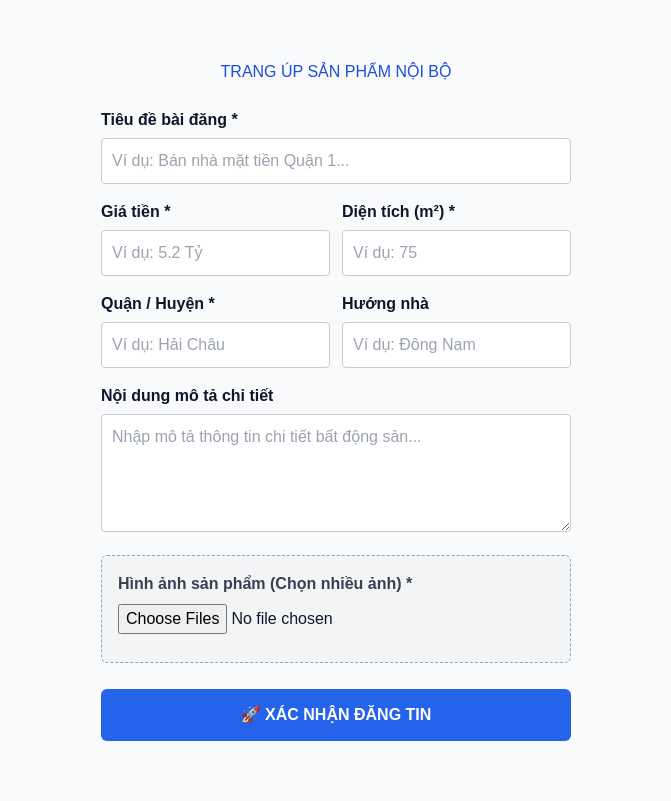
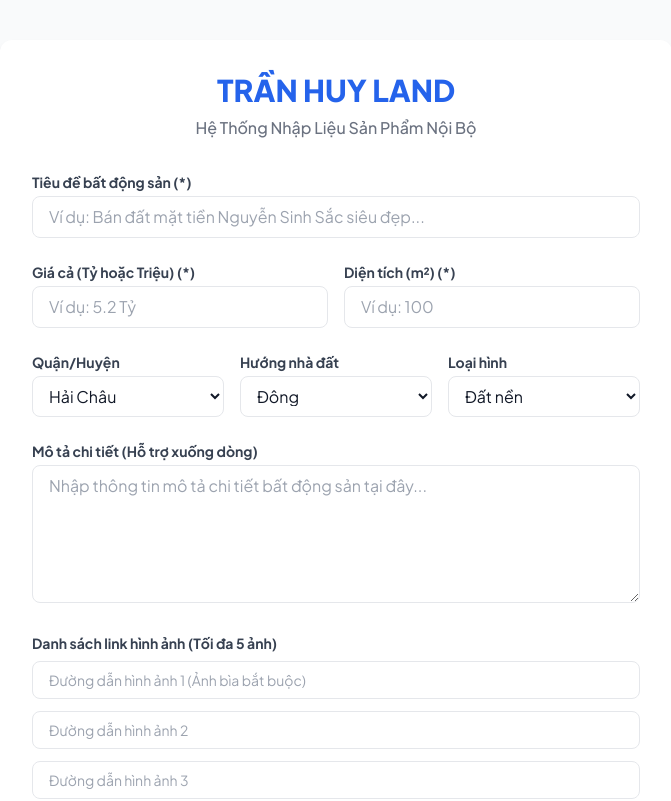
Before and after one commit to tranhuyland/tranhuylanddanang, a Next.js app: page /dang-tin in a window 1280 px wide. Shown: the top 801 px of the page, without its empty margins (304-975 px from the left). Built offline with nearby package versions, Linux system fonts and the light colour scheme.

Commit message:
Update page.tsx

```diff
--- a/src/app/dang-tin/page.tsx
+++ b/src/app/dang-tin/page.tsx
@@ -1,197 +1,159 @@
 'use client';
 
-import { useState, ChangeEvent, FormEvent } from 'react';
-
-// === ANH HUY ĐIỀN THÔNG SỐ CLOUDINARY CỦA ANH VÀO ĐÂY ===
-const CLOUD_NAME = 'ds6k0kfbz';
-const UPLOAD_PRESET = 'tranhuyland';
-
-interface FormDataState {
-  title: string;
-  price: string;
-  area: string;
-  district: string;
-  direction: string;
-  description: string;
-}
+import React, { useState } from 'react';
 
 export default function DangTinPage() {
-  const [formData, setFormData] = useState<FormDataState>({
+  const [loading, setLoading] = useState(false);
+  const [message, setMessage] = useState({ type: '', text: '' });
+
+  const [formData, setFormData] = useState({
     title: '',
     price: '',
     area: '',
-    district: '',
-    direction: '',
+    location: 'Hải Châu',
+    direction: 'Đông',
+    type: 'Đất nền',
     description: '',
+    img1: '',
+    img2: '',
+    img3: '',
+    img4: '',
+    img5: ''
   });
-  const [images, setImages] = useState<string[]>([]);
-  const [uploading, setUploading] = useState<boolean>(false);
-  const [submitting, setSubmitting] = useState<boolean>(false);
-  const [message, setMessage] = useState<{ type: 'success' | 'error'; text: string } | null>(null);
 
-  // Xử lý thay đổi ô nhập liệu
-  const handleChange = (e: ChangeEvent<HTMLInputElement | HTMLTextAreaElement | HTMLSelectElement>) => {
-    const { name, value } = e.target;
-    setFormData((prev) => ({ ...prev, [name]: value }));
+  const handleChange = (e: React.ChangeEvent<HTMLInputElement | HTMLSelectElement | HTMLTextAreaElement>) => {
+    setFormData({
+      ...formData,
+      [e.target.name]: e.target.value
+    });
   };
 
-  // Xử lý Upload nhiều ảnh lên Cloudinary cùng lúc
-  const handleImageChange = async (e: ChangeEvent<HTMLInputElement>) => {
-    if (!e.target.files) return;
-    const files = Array.from(e.target.files);
-
-    setUploading(true);
-    setMessage(null);
-    const uploadedUrls: string[] = [];
+  const handleSubmit = async (e: React.FormEvent) => {
+    e.preventDefault();
+    setLoading(true);
+    setMessage({ type: '', text: '' });
 
     try {
-      for (const file of files) {
-        const data = new FormData();
-        data.append('file', file);
-        data.append('upload_preset', UPLOAD_PRESET);
-
-        const res = await fetch(`https://api.cloudinary.com/v1_1/${CLOUD_NAME}/image/upload`, {
-          method: 'POST',
-          body: data,
-        });
-
-        if (res.ok) {
-          const fileData = await res.json();
-          uploadedUrls.push(fileData.secure_url);
-        }
-      }
-      setImages((prev) => [...prev, ...uploadedUrls]);
-      setMessage({ type: 'success', text: `Đã tải lên thành công ${uploadedUrls.length} hình ảnh.` });
-    } catch (err) {
-      setMessage({ type: 'error', text: 'Lỗi tải ảnh lên kho đám mây. Vui lòng kiểm tra lại cấu hình Cloudinary.' });
-    } finally {
-      setUploading(false);
-    }
-  };
-
-  // Xử lý Gửi toàn bộ dữ liệu về Google Sheet
-  const handleSubmit = async (e: FormEvent) => {
-    e.preventDefault();
-    if (images.length === 0) {
-      setMessage({ type: 'error', text: 'Vui lòng chọn và tải lên ít nhất 1 hình ảnh nhà đất!' });
-      return;
-    }
-
-    setSubmitting(true);
-    setMessage(null);
-
-    try {
-      // Gom loạt ảnh thành chuỗi cách nhau bằng dấu phẩy để ném vào 1 ô trên Sheet
-      const imageUrlsString = images.join(',');
-
-      const payload = {
-        ...formData,
-        images: imageUrlsString,
-        date: new Date().toLocaleDateString('vi-VN'),
-      };
-
+      // Gọi lên API Route nội bộ của Next.js để xử lý trung gian an toàn
       const response = await fetch('/api/dang-tin', {
         method: 'POST',
         headers: {
           'Content-Type': 'application/json',
         },
-        body: JSON.stringify(payload),
+        body: JSON.stringify(formData),
       });
 
       const result = await response.json();
 
       if (response.ok && result.success) {
-        setMessage({ type: 'success', text: '🎉 Đăng tin thành công! Dữ liệu đã được nạp thẳng vào Google Sheet.' });
-        setFormData({ title: '', price: '', area: '', district: '', direction: '', description: '' });
-        setImages([]);
+        setMessage({ type: 'success', text: '🎉 Đăng sản phẩm thành công! Dữ liệu đã đồng bộ lên Google Sheet.' });
+        // Reset form về trống
+        setFormData({
+          title: '', price: '', area: '', location: 'Hải Châu', direction: 'Đông', type: 'Đất nền',
+          description: '', img1: '', img2: '', img3: '', img4: '', img5: ''
+        });
       } else {
-        setMessage({ type: 'error', text: result.message || 'Có lỗi xảy ra khi đồng bộ với Google Sheet.' });
+        setMessage({ type: 'error', text: result.error || 'Có lỗi xảy ra khi đồng bộ dữ liệu.' });
       }
-    } catch (err) {
-      setMessage({ type: 'error', text: 'Không thể kết nối đồng bộ dữ liệu, vui lòng kiểm tra lại hệ thống.' });
+    } catch (error) {
+      setMessage({ type: 'error', text: '❌ Không thể kết nối đồng bộ dữ liệu, vui lòng kiểm tra lại hệ thống.' });
     } finally {
-      setSubmitting(false);
+      setLoading(false);
     }
   };
 
   return (
-    <div style={{ maxWidth: '600px', margin: '40px auto', padding: '20px', fontFamily: 'sans-serif' }}>
-      <h2 style={{ textAlign: 'center', color: '#1d4ed8', marginBottom: '24px' }}>TRANG ÚP SẢN PHẨM NỘI BỘ</h2>
+    <div className="min-h-screen bg-gray-50 py-10 px-4 sm:px-6 lg:px-8">
+      <div className="max-w-2xl mx-auto bg-white rounded-xl shadow-md overflow-hidden p-6 sm:p-8">
+        <div className="text-center mb-8">
+          <h1 className="text-3xl font-extrabold text-blue-600">TRẦN HUY LAND</h1>
+          <p className="text-gray-500 mt-2 font-medium">Hệ Thống Nhập Liệu Sản Phẩm Nội Bộ</p>
+        </div>
 
-      {message && (
-        <div style={{
-          padding: '12px',
-          borderRadius: '6px',
-          marginBottom: '16px',
-          backgroundColor: message.type === 'success' ? '#dcfce7' : '#fee2e2',
-          color: message.type === 'success' ? '#15803d' : '#b91c1c',
-          fontWeight: 'bold'
-        }}>
+        {message.text && (
+          <div className={`p-4 rounded-lg mb-6 text-sm font-semibold ${
+            message.type === 'success' ? 'bg-green-100 text-green-800' : 'bg-red-100 text-red-800'
+          }`}>
             {message.text}
           </div>
         )}
 
-      <form onSubmit={handleSubmit} style={{ display: 'flex', flexDirection: 'column', gap: '16px' }}>
+        <form onSubmit={handleSubmit} className="space-y-6">
           <div>
-          <label style={{ display: 'block', fontWeight: 'bold', marginBottom: '6px' }}>Tiêu đề bài đăng *</label>
-          <input type="text" name="title" value={formData.title} onChange={handleChange} required style={{ width: '100%', padding: '10px', borderRadius: '4px', border: '1px solid #ccc' }} placeholder="Ví dụ: Bán nhà mặt tiền Quận 1..." />
+            <label className="block text-sm font-bold text-gray-700 mb-1">Tiêu đề bất động sản (*)</label>
+            <input type="text" name="title" required value={formData.title} onChange={handleChange} placeholder="Ví dụ: Bán đất mặt tiền Nguyễn Sinh Sắc siêu đẹp..." className="w-full px-4 py-2 border rounded-lg focus:ring-2 focus:ring-blue-500 text-gray-900" />
           </div>
 
-        <div style={{ display: 'flex', gap: '12px' }}>
-          <div style={{ flex: 1 }}>
-            <label style={{ display: 'block', fontWeight: 'bold', marginBottom: '6px' }}>Giá tiền *</label>
-            <input type="text" name="price" value={formData.price} onChange={handleChange} required style={{ width: '100%', padding: '10px', borderRadius: '4px', border: '1px solid #ccc' }} placeholder="Ví dụ: 5.2 Tỷ" />
+          <div className="grid grid-cols-2 gap-4">
+            <div>
+              <label className="block text-sm font-bold text-gray-700 mb-1">Giá cả (Tỷ hoặc Triệu) (*)</label>
+              <input type="text" name="price" required value={formData.price} onChange={handleChange} placeholder="Ví dụ: 5.2 Tỷ" className="w-full px-4 py-2 border rounded-lg focus:ring-2 focus:ring-blue-500 text-gray-900" />
             </div>
-          <div style={{ flex: 1 }}>
-            <label style={{ display: 'block', fontWeight: 'bold', marginBottom: '6px' }}>Diện tích (m²) *</label>
-            <input type="text" name="area" value={formData.area} onChange={handleChange} required style={{ width: '100%', padding: '10px', borderRadius: '4px', border: '1px solid #ccc' }} placeholder="Ví dụ: 75" />
+            <div>
+              <label className="block text-sm font-bold text-gray-700 mb-1">Diện tích (m²) (*)</label>
+              <input type="text" name="area" required value={formData.area} onChange={handleChange} placeholder="Ví dụ: 100" className="w-full px-4 py-2 border rounded-lg focus:ring-2 focus:ring-blue-500 text-gray-900" />
             </div>
           </div>
 
-        <div style={{ display: 'flex', gap: '12px' }}>
-          <div style={{ flex: 1 }}>
-            <label style={{ display: 'block', fontWeight: 'bold', marginBottom: '6px' }}>Quận / Huyện *</label>
-            <input type="text" name="district" value={formData.district} onChange={handleChange} required style={{ width: '100%', padding: '10px', borderRadius: '4px', border: '1px solid #ccc' }} placeholder="Ví dụ: Hải Châu" />
+          <div className="grid grid-cols-3 gap-4">
+            <div>
+              <label className="block text-sm font-bold text-gray-700 mb-1">Quận/Huyện</label>
+              <select name="location" value={formData.location} onChange={handleChange} className="w-full px-3 py-2 border rounded-lg focus:ring-2 focus:ring-blue-500 text-gray-900 bg-white">
+                <option value="Hải Châu">Hải Châu</option>
+                <option value="Thanh Khê">Thanh Khê</option>
+                <option value="Liên Chiểu">Liên Chiểu</option>
+                <option value="Cẩm Lệ">Cẩm Lệ</option>
+                <option value="Sơn Trà">Sơn Trà</option>
+                <option value="Ngũ Hành Sơn">Ngũ Hành Sơn</option>
+                <option value="Hòa Vang">Hòa Vang</option>
+              </select>
             </div>
-          <div style={{ flex: 1 }}>
-            <label style={{ display: 'block', fontWeight: 'bold', marginBottom: '6px' }}>Hướng nhà</label>
-            <input type="text" name="direction" value={formData.direction} onChange={handleChange} style={{ width: '100%', padding: '10px', borderRadius: '4px', border: '1px solid #ccc' }} placeholder="Ví dụ: Đông Nam" />
+            <div>
+              <label className="block text-sm font-bold text-gray-700 mb-1">Hướng nhà đất</label>
+              <select name="direction" value={formData.direction} onChange={handleChange} className="w-full px-3 py-2 border rounded-lg focus:ring-2 focus:ring-blue-500 text-gray-900 bg-white">
+                <option value="Đông">Đông</option>
+                <option value="Tây">Tây</option>
+                <option value="Nam">Nam</option>
+                <option value="Bắc">Bắc</option>
+                <option value="Đông Nam">Đông Nam</option>
+                <option value="Đông Bắc">Đông Bắc</option>
+                <option value="Tây Nam">Tây Nam</option>
+                <option value="Tây Bắc">Tây Bắc</option>
+              </select>
+            </div>
+            <div>
+              <label className="block text-sm font-bold text-gray-700 mb-1">Loại hình</label>
+              <select name="type" value={formData.type} onChange={handleChange} className="w-full px-3 py-2 border rounded-lg focus:ring-2 focus:ring-blue-500 text-gray-900 bg-white">
+                <option value="Đất nền">Đất nền</option>
+                <option value="Nhà phố">Nhà phố</option>
+                <option value="Căn hộ">Căn hộ</option>
+                <option value="Biệt thự">Biệt thự</option>
+                <option value="Kho xưởng">Kho xưởng</option>
+              </select>
             </div>
           </div>
 
           <div>
-          <label style={{ display: 'block', fontWeight: 'bold', marginBottom: '6px' }}>Nội dung mô tả chi tiết</label>
-          <textarea name="description" value={formData.description} onChange={handleChange} rows={4} style={{ width: '100%', padding: '10px', borderRadius: '4px', border: '1px solid #ccc' }} placeholder="Nhập mô tả thông tin chi tiết bất động sản..." />
+            <label className="block text-sm font-bold text-gray-700 mb-1">Mô tả chi tiết (Hỗ trợ xuống dòng)</label>
+            <textarea name="description" rows={5} value={formData.description} onChange={handleChange} placeholder="Nhập thông tin mô tả chi tiết bất động sản tại đây..." className="w-full px-4 py-2 border rounded-lg focus:ring-2 focus:ring-blue-500 text-gray-900" />
           </div>
 
-        <div style={{ background: '#f3f4f6', padding: '16px', borderRadius: '6px', border: '1px dashed #9ca3af' }}>
-          <label style={{ display: 'block', fontWeight: 'bold', marginBottom: '8px', color: '#374151' }}>Hình ảnh sản phẩm (Chọn nhiều ảnh) *</label>
-          <input type="file" multiple accept="image/*" onChange={handleImageChange} disabled={uploading} style={{ marginBottom: '12px' }} />
-          {uploading && <p style={{ color: '#2563eb', margin: 0 }}>⏳ Đang tải ảnh lên đám mây, anh chờ tí nhé...</p>}
-
-          {images.length > 0 && (
-            <div style={{ display: 'flex', flexWrap: 'wrap', gap: '8px', marginTop: '12px' }}>
-              {images.map((url, idx) => (
-                <img key={idx} src={url} alt="preview" style={{ width: '70px', height: '70px', objectFit: 'cover', borderRadius: '4px', border: '1px solid #ddd' }} />
-              ))}
-            </div>
-          )}
+          <div className="space-y-3">
+            <label className="block text-sm font-bold text-gray-700 -mb-1">Danh sách link hình ảnh (Tối đa 5 ảnh)</label>
+            <input type="text" name="img1" value={formData.img1} onChange={handleChange} placeholder="Đường dẫn hình ảnh 1 (Ảnh bìa bắt buộc)" className="w-full px-4 py-2 border rounded-lg text-sm text-gray-900" />
+            <input type="text" name="img2" value={formData.img2} onChange={handleChange} placeholder="Đường dẫn hình ảnh 2" className="w-full px-4 py-2 border rounded-lg text-sm text-gray-900" />
+            <input type="text" name="img3" value={formData.img3} onChange={handleChange} placeholder="Đường dẫn hình ảnh 3" className="w-full px-4 py-2 border rounded-lg text-sm text-gray-900" />
+            <input type="text" name="img4" value={formData.img4} onChange={handleChange} placeholder="Đường dẫn hình ảnh 4" className="w-full px-4 py-2 border rounded-lg text-sm text-gray-900" />
+            <input type="text" name="img5" value={formData.img5} onChange={handleChange} placeholder="Đường dẫn hình ảnh 5" className="w-full px-4 py-2 border rounded-lg text-sm text-gray-900" />
           </div>
 
-        <button type="submit" disabled={submitting || uploading} style={{
-          backgroundColor: submitting || uploading ? '#9ca3af' : '#2563eb',
-          color: 'white',
-          padding: '14px',
-          border: 'none',
-          borderRadius: '6px',
-          cursor: submitting || uploading ? 'not-allowed' : 'pointer',
-          fontWeight: 'bold',
-          fontSize: '16px',
-          marginTop: '10px'
-        }}>
-          {submitting ? '⏳ ĐANG ĐỒNG BỘ SANG GOOGLE SHEET...' : '🚀 XÁC NHẬN ĐĂNG TIN'}
+          <button type="submit" disabled={loading} className={`w-full py-3 px-4 rounded-lg text-white font-bold transition duration-200 ${
+            loading ? 'bg-gray-400 cursor-not-allowed' : 'bg-blue-600 hover:bg-blue-700'
+          }`}>
+            {loading ? '⏳ ĐANG ĐỒNG BỘ DỮ LIỆU...' : '🚀 XÁC NHẬN ĐĂNG TIN'}
           </button>
         </form>
       </div>
+    </div>
   );
 }
```
Lines whose indentation alone changed are shown as unchanged.
